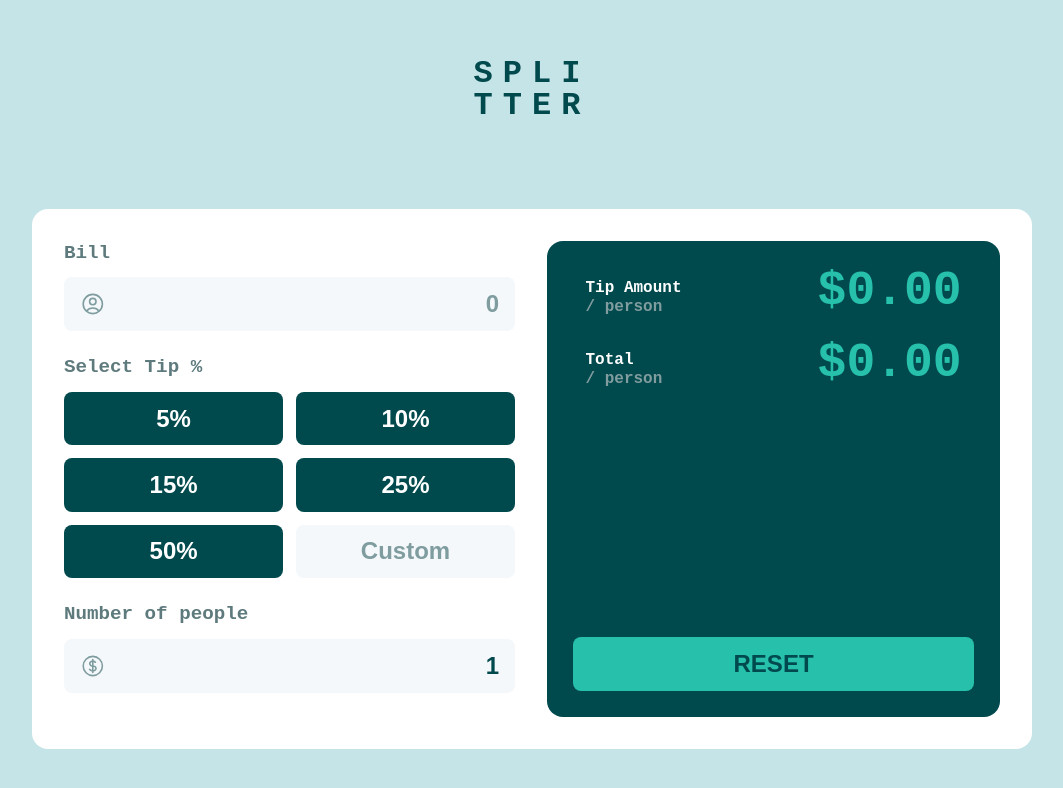
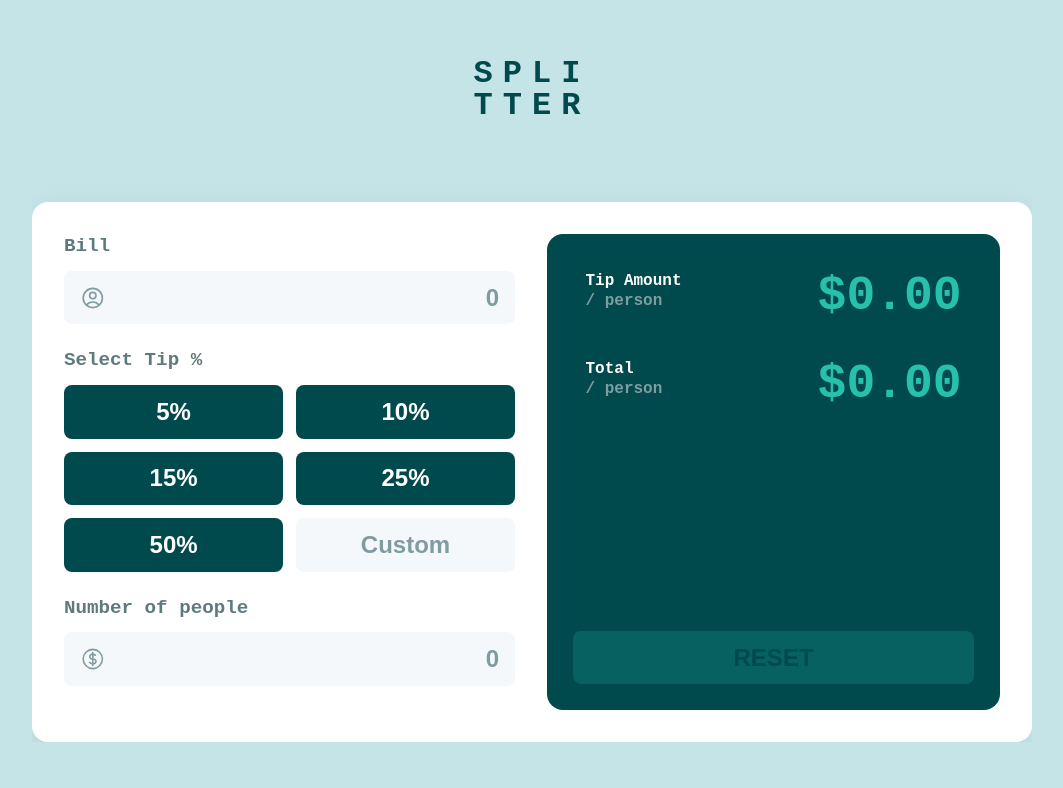
Before and after one commit to O-Gamal/tip-calculator-app, a React (Vite) app: page / in a window 1280 px wide. Shown: the top 788 px of the page, without its empty margins (108-1171 px from the left). Built offline with nearby package versions, Linux system fonts and the light colour scheme.

Commit message:
implement general enhancements

```diff
--- a/src/App.css
+++ b/src/App.css
@@ -1,8 +1,7 @@
 .App {
   text-align: center;
   height: 100vh;
-  display: grid;
-  grid-template-rows: 1fr 7fr;
+  overflow-x: hidden;
 }
 
 .logo-container {
@@ -15,10 +14,11 @@
   color: var(--very-dark-cyan);
   text-transform: uppercase;
   letter-spacing: 10px;
+  margin: 3rem 0;
 }
 
 .calculator-body {
-  border-radius: 1rem;
+  border-radius: 1rem 1rem 0 0;
   background-color: var(--white);
   padding: 2rem;
   display: flex;
@@ -52,18 +52,21 @@
   background-color: var(--very-dark-cyan);
   border-radius: 1rem;
   padding: 1.6rem;
+  overflow: hidden;
 }
 
 .output-piece {
   padding: 0.8rem;
   display: flex;
   justify-content: space-between;
+  flex-wrap: wrap;
 }
 
 .output-piece h4 {
   color: var(--white);
   line-height: 1.2rem;
   text-align: left;
+  margin-bottom: 1rem;
 }
 
 .output-piece h1 {
@@ -101,20 +104,33 @@ h4 span {
   color: var(--grayish-cyan);
 }
 
+.output-value {
+  line-break: anywhere;
+  line-height: 3rem;
+  text-align: left;
+}
+
+.error-msg {
+  color: chocolate;
+}
+
 @media (min-width: 700px) {
   .App {
     height: auto;
-    gap: 5rem;
   }
 
   .logo {
     font-size: 2rem;
     line-height: 2rem;
+    margin-top: 0;
+    margin-bottom: 5rem;
   }
 
   .calculator-body {
+    border-radius: 1rem;
     flex-direction: row;
     gap: 2rem;
+    box-shadow: rgba(149, 157, 165, 0.2) 0px 8px 24px;
   }
 
   .panel {
--- a/src/components/CalculatorBody.tsx
+++ b/src/components/CalculatorBody.tsx
@@ -3,16 +3,21 @@ import InputPanel from './InputPanel';
 import OutputPanel from './OutputPanel';
 
 const CalculatorBody = () => {
-  const [bill, setBill] = useState<number>(NaN);
-  const [tip, setTip] = useState<number>(NaN);
-  const [numberOfPeople, setNumberOfPeople] = useState<number>(1);
+  const [bill, setBill] = useState(NaN);
+  const [tip, setTip] = useState(NaN);
+  const [numberOfPeople, setNumberOfPeople] = useState(NaN);
+  const [customTip, setCustomTip] = useState(NaN);
 
   const [tipAmount, setTipAmount] = useState(0);
   const [total, setTotal] = useState(0);
 
   useEffect(() => {
-    if (tip) {
-      const tipPerc = tip / 100;
+    if (!numberOfPeople) {
+      setTotal(0);
+      setTipAmount(0);
+    } else {
+      if (tip || customTip) {
+        const tipPerc = (tip || customTip) / 100;
         setTipAmount((tipPerc * bill) / numberOfPeople || tipPerc * bill);
         setTotal(
           (bill + tipPerc * bill) / numberOfPeople || bill + tipPerc * bill
@@ -21,13 +26,15 @@ const CalculatorBody = () => {
         setTipAmount(0);
         setTotal(bill / numberOfPeople || bill);
       }
+    }
 
     console.log(`
       bill: ${bill},
       tip: ${tip},
       # of people: ${numberOfPeople}
     `);
-  }, [bill, tip, numberOfPeople]);
+  }, [bill, tip, customTip, numberOfPeople]);
+
   return (
     <section className='calculator-body'>
       <InputPanel
@@ -35,13 +42,20 @@ const CalculatorBody = () => {
         bill={bill}
         setTip={setTip}
         tip={tip}
+        setCustomTip={setCustomTip}
+        customTip={customTip}
         setNumberOfPeople={setNumberOfPeople}
         numberOfPeople={numberOfPeople}
       />
       <OutputPanel
         setBill={setBill}
+        bill={bill}
         setTip={setTip}
+        tip={tip}
+        setCustomTip={setCustomTip}
+        customTip={customTip}
         setNumberOfPeople={setNumberOfPeople}
+        numberOfPeople={numberOfPeople}
         tipAmount={tipAmount}
         total={total}
       />
--- /dev/null
+++ b/src/components/Input.tsx
@@ -0,0 +1,56 @@
+import { useState, useEffect } from 'react';
+
+interface InputProps {
+  type: string;
+  label: string;
+  className: string;
+  name: string;
+  id: string;
+  placeholder: string;
+  icon?: React.ReactElement;
+  value: number;
+  onChange: (e: React.ChangeEvent<HTMLInputElement>) => void;
+}
+
+const Input = ({
+  type,
+  label,
+  className,
+  name,
+  id,
+  placeholder,
+  icon,
+  value,
+  onChange,
+}: InputProps) => {
+  const [error, setError] = useState(false);
+
+  useEffect(() => {
+    value < 1 ? setError(true) : setError(false);
+  }, [value]);
+
+  return (
+    <div>
+      <label htmlFor={id}>
+        {label}
+        {error && <span className='error-msg'>Can't be zero</span>}
+      </label>
+      <div className='input-container'>
+        {icon}
+        <input
+          type={type}
+          className={`${className} ${error && 'error'}`}
+          name={name}
+          id={id}
+          placeholder={placeholder}
+          value={value}
+          onChange={onChange}
+          //   onBlur={(e: React.ChangeEvent<HTMLInputElement>) => {
+          //     +e.target.value < 1 ? setError(true) : setError(false);
+          //   }}
+        />
+      </div>
+    </div>
+  );
+};
+export default Input;
--- a/src/components/InputPanel.tsx
+++ b/src/components/InputPanel.tsx
@@ -2,6 +2,7 @@ import {
   CurrencyDollarIcon,
   UserCircleIcon,
 } from '@heroicons/react/24/outline';
+import Input from './Input';
 
 const tipPercentages = [5, 10, 15, 25, 50];
 
@@ -12,6 +13,8 @@ interface InputPanelProps {
   tip: number;
   setNumberOfPeople: React.Dispatch<React.SetStateAction<number>>;
   numberOfPeople: number;
+  setCustomTip: React.Dispatch<React.SetStateAction<number>>;
+  customTip: number;
 }
 
 const InputPanel = ({
@@ -19,32 +22,33 @@ const InputPanel = ({
   bill,
   setTip,
   tip,
+  setCustomTip,
+  customTip,
   setNumberOfPeople,
   numberOfPeople,
 }: InputPanelProps) => {
   const handleTipSelect = (e: React.MouseEvent<HTMLButtonElement>) => {
     e.preventDefault();
+    setCustomTip(NaN);
     setTip(+e.target.value);
   };
 
   return (
     <section className='input-panel panel'>
       <form>
-        <label htmlFor='bill'>Bill</label>
-        <div className='input-container'>
-          <UserCircleIcon className='input-icon' />
-          <input
+        <Input
+          type='number'
+          label='Bill'
           className='bill-input'
-            type='number'
           name='bill'
           id='bill'
           placeholder='0'
+          icon={<UserCircleIcon className='input-icon' />}
           value={bill}
           onChange={(e: React.ChangeEvent<HTMLInputElement>) => {
             setBill(+e.target.value >= 0 ? +e.target.value : 0);
           }}
         />
-        </div>
 
         <label>Select Tip %</label>
         <div className='tip-perc-group input-container'>
@@ -65,28 +69,26 @@ const InputPanel = ({
             id='tip'
             placeholder='Custom'
             // onFocus={() => setTip(NaN)}
-            value={tip}
+            value={customTip}
             onChange={(e: React.ChangeEvent<HTMLInputElement>) => {
-              setTip(+e.target.value >= 0 ? +e.target.value : 0);
+              setTip(0);
+              setCustomTip(+e.target.value >= 0 ? +e.target.value : 0);
             }}
           />
         </div>
-
-        <label htmlFor='number-of-people'>Number of people</label>
-        <div className='input-container'>
-          <CurrencyDollarIcon className='input-icon' />
-          <input
+        <Input
           type='number'
+          label='Number of people'
           className='number-of-people-input'
           name='number-of-people'
           id='number-of-people'
           placeholder='0'
+          icon={<CurrencyDollarIcon className='input-icon' />}
           value={numberOfPeople}
           onChange={(e: React.ChangeEvent<HTMLInputElement>) => {
-              setNumberOfPeople(+e.target.value >= 1 ? +e.target.value : 1);
+            setNumberOfPeople(+e.target.value >= 0 ? +e.target.value : 0);
           }}
         />
-        </div>
       </form>
     </section>
   );
--- a/src/components/OutputPanel.tsx
+++ b/src/components/OutputPanel.tsx
@@ -3,22 +3,33 @@ import OutputPiece from './OutputPiece';
 interface OutputPanelProps {
   setBill: React.Dispatch<React.SetStateAction<number>>;
   setTip: React.Dispatch<React.SetStateAction<number>>;
+  setCustomTip: React.Dispatch<React.SetStateAction<number>>;
   setNumberOfPeople: React.Dispatch<React.SetStateAction<number>>;
   tipAmount: number;
   total: number;
+  bill: number;
+  tip: number;
+  customTip: number;
+  numberOfPeople: number;
 }
 
 const OutputPanel = ({
   setBill,
   setTip,
+  setCustomTip,
   setNumberOfPeople,
   tipAmount,
   total,
+  bill,
+  tip,
+  customTip,
+  numberOfPeople,
 }: OutputPanelProps) => {
   const handleReset = () => {
     setBill(NaN);
     setTip(NaN);
-    setNumberOfPeople(1);
+    setCustomTip(NaN);
+    setNumberOfPeople(NaN);
   };
 
   return (
@@ -27,7 +38,11 @@ const OutputPanel = ({
         <OutputPiece title='Tip Amount' tag='/ person' price={tipAmount} />
         <OutputPiece title='Total' tag='/ person' price={total} />
       </div>
-      <button className='reset-button' onClick={handleReset}>
+      <button
+        className='reset-button'
+        onClick={handleReset}
+        disabled={!bill && !(tip || customTip) && !numberOfPeople}
+      >
         Reset
       </button>
     </section>
--- a/src/components/OutputPiece.tsx
+++ b/src/components/OutputPiece.tsx
@@ -11,7 +11,7 @@ const OutputPiece = ({ title, tag, price }: OutputPieceProps) => {
         {title}
         <span>{tag}</span>
       </h4>
-      <h1>${price ? price.toFixed(2) : '0.00'}</h1>
+      <h1 className='output-value'>${price ? price.toFixed(2) : '0.00'}</h1>
     </div>
   );
 };
--- a/src/index.css
+++ b/src/index.css
@@ -48,11 +48,36 @@ input {
   text-align: right;
 }
 
+input.error {
+  outline: 2px solid chocolate;
+  color: chocolate;
+}
+
+input.error:focus,
+input.error:focus-visible {
+  outline: 2px solid chocolate;
+}
+
+input:focus,
+input:focus-visible {
+  outline: 2px solid var(--strong-cyan);
+}
+
 button {
   font-weight: 700;
   border: none;
   outline: none;
   cursor: pointer;
+  transition: opacity 400ms;
+}
+
+button:hover {
+  opacity: 0.8;
+}
+
+button:disabled {
+  opacity: 0.2;
+  cursor: auto;
 }
 
 button.selected {
@@ -63,7 +88,8 @@ button.selected {
 label {
   color: var(--dark-grayish-cyan);
   font-size: 1.2rem;
-  display: block;
+  display: flex;
+  justify-content: space-between;
   text-align: left;
   margin-bottom: 0.8rem;
 }
```
Lines whose indentation alone changed are shown as unchanged.
